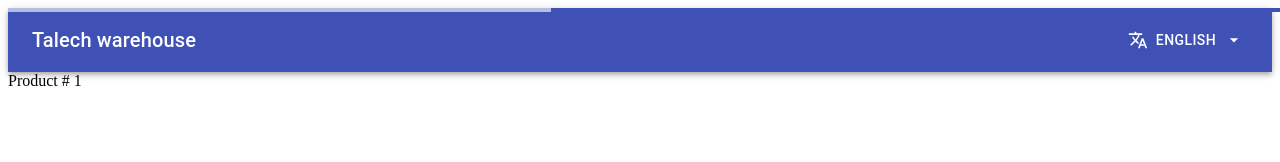
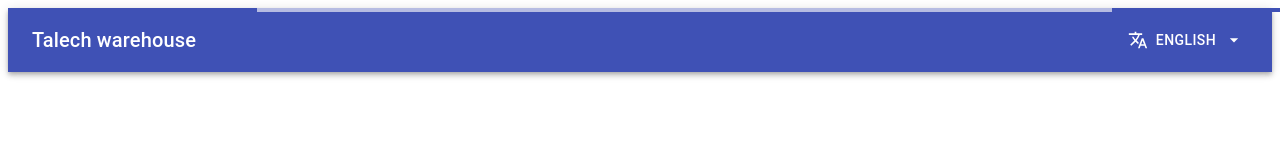
Before and after one commit to mchavkin/talech, a React (Create React App) app: page /products/1 in a window 1280 px wide. Shown: the top 162 px of the page. Built offline with nearby package versions, Linux system fonts and the light colour scheme.

Commit message:
Simple preview

```diff
--- a/src/components/pages/Preview/Preview.js
+++ b/src/components/pages/Preview/Preview.js
@@ -1,11 +1,13 @@
 import React from "react";
 import {useParams} from "react-router";
+import {useSelector} from "react-redux";
 
-export default function Preview(){
-    const {id} = useParams()
-    return(
+export default function Preview() {
+    const {id} = useParams();
+    const entry = useSelector(state => state.entries.find(entry => id === entry.ean));
+    return (
         <div>
-            {`Product # ${id}`}
+            {JSON.stringify(entry)}
         </div>
     )
 }
```
